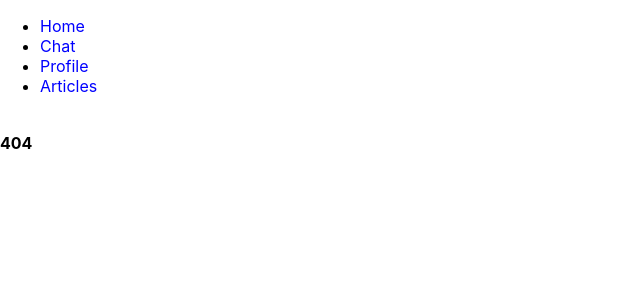
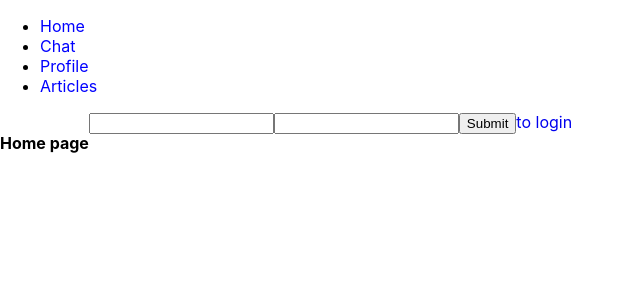
Before and after one commit to SyominAlex/React.js_Geekbrains, a React (Create React App) app: page /signup in a window 1280 px wide. Before the commit this address had no page. Shown: the top 300 px of the page, without its empty margins (0-640 px from the left). Built offline with nearby package versions, Linux system fonts and the light colour scheme.

Commit message:
LoginForm with signup/signin

```diff
--- a/package.json
+++ b/package.json
@@ -9,6 +9,7 @@
     "@testing-library/jest-dom": "^5.16.2",
     "@testing-library/react": "^12.1.4",
     "@testing-library/user-event": "^13.5.0",
+    "firebase": "^9.8.0",
     "prop-types": "^15.8.1",
     "react": "^17.0.2",
     "react-dom": "^17.0.2",
--- a/src/App.js
+++ b/src/App.js
@@ -53,6 +53,7 @@ function App() {
                         <Routes>
                             <Route path="/" element={<PublicRoute authed={authed} />}>
                                 <Route path="" element={<Home onAuth={handleLogin} />} />
+                                <Route path="signup" element={<Home onAuth={handleLogin} isSignUp />} />
                             </Route>
                             <Route path="/profile" element={<PrivateRoute authed={authed} />}>
                                 <Route path="" element={<ProfileContainer onLogout={handleLogout} />} />
--- /dev/null
+++ b/src/components/LoginForm/LoginForm.js
@@ -0,0 +1,26 @@
+import {useState} from "react";
+
+export const LoginForm = () => {
+    const [login, setLogin] = useState("");
+    const [pass, setPass] = useState("");
+
+    const handleChangeLogin = (e) => {
+        setLogin(e.target.value);
+    };
+
+    const handleChangePass = (e) => {
+        setPass(e.target.value);
+    };
+
+    const handleSubmit = (e) => {
+        e.preventDefault();
+    };
+
+    return (
+        <form onSubmit={handleSubmit}>
+            <input type="email" value={login} onChange={handleChangeLogin} />
+            <input type="password" value={pass} onChange={handleChangePass} />
+            <input type="submit" />
+        </form>
+    );
+};
--- a/src/screens/Home/Home.js
+++ b/src/screens/Home/Home.js
@@ -1,8 +1,15 @@
-import {Button} from "@mui/material";
+import {Link} from "react-router-dom";
 
-export const Home = ({ onAuth }) => (
-    <>
-        <h4>Home page</h4>
-        <Button onClick={onAuth}>Auth</Button>
-    </>
-);
+import {LoginForm} from "../../components/LoginForm/LoginForm";
+
+export const Home = ({ onAuth, isSignUp }) => {
+    return (
+        <>
+            <h4>Home page</h4>
+            <LoginForm isSignUp={isSignUp} onSubmit={onAuth}/>
+            <Link to={isSignUp ? "/" : "/signup"}>
+                    {isSignUp ? "to login" : "to signup"}
+            </Link>
+        </>
+    );
+};
```
Also changed, not shown: src/services/firebase.js (added, +49 -0 lines), 1 other file (tests, documents, lock files or other folders).
